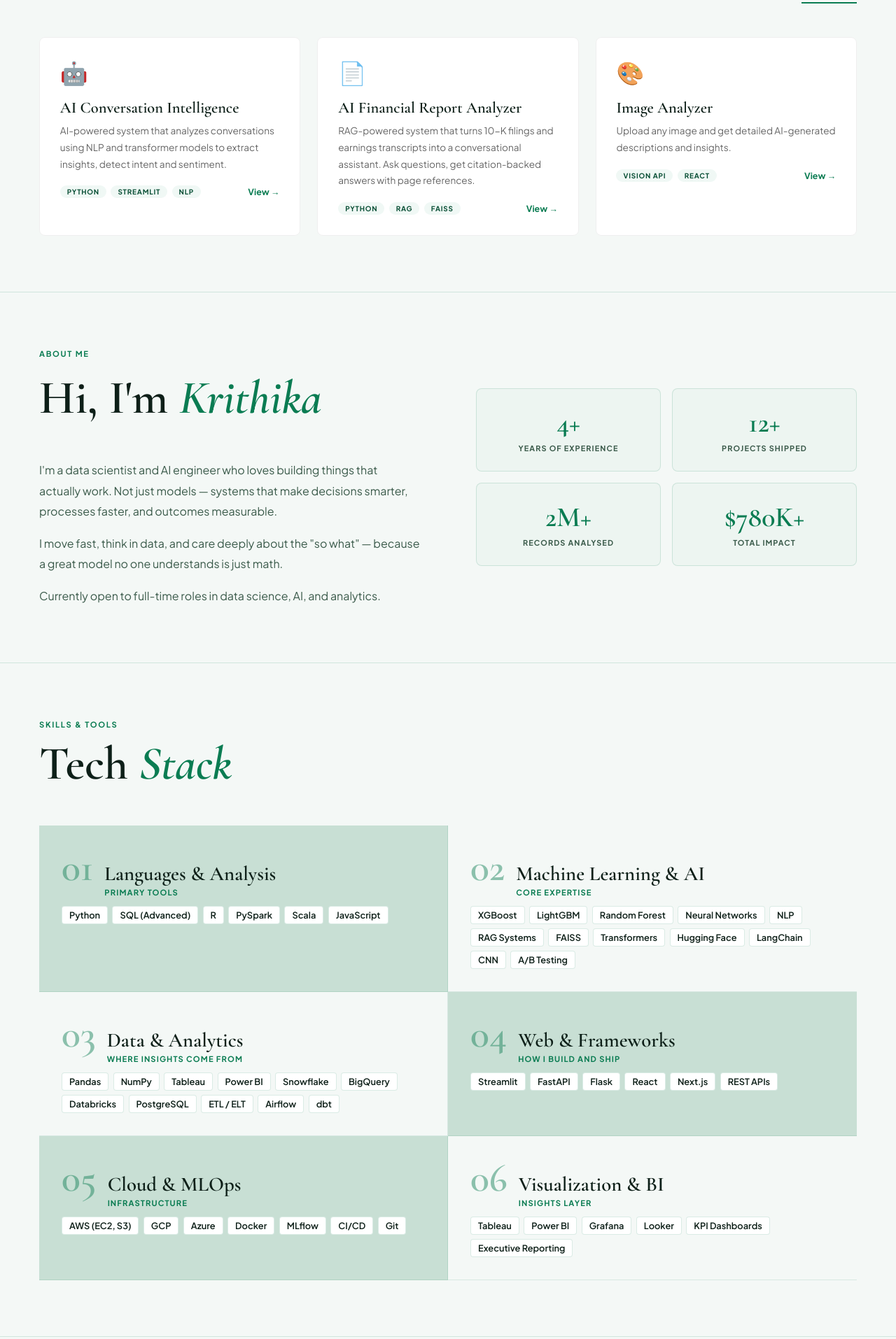
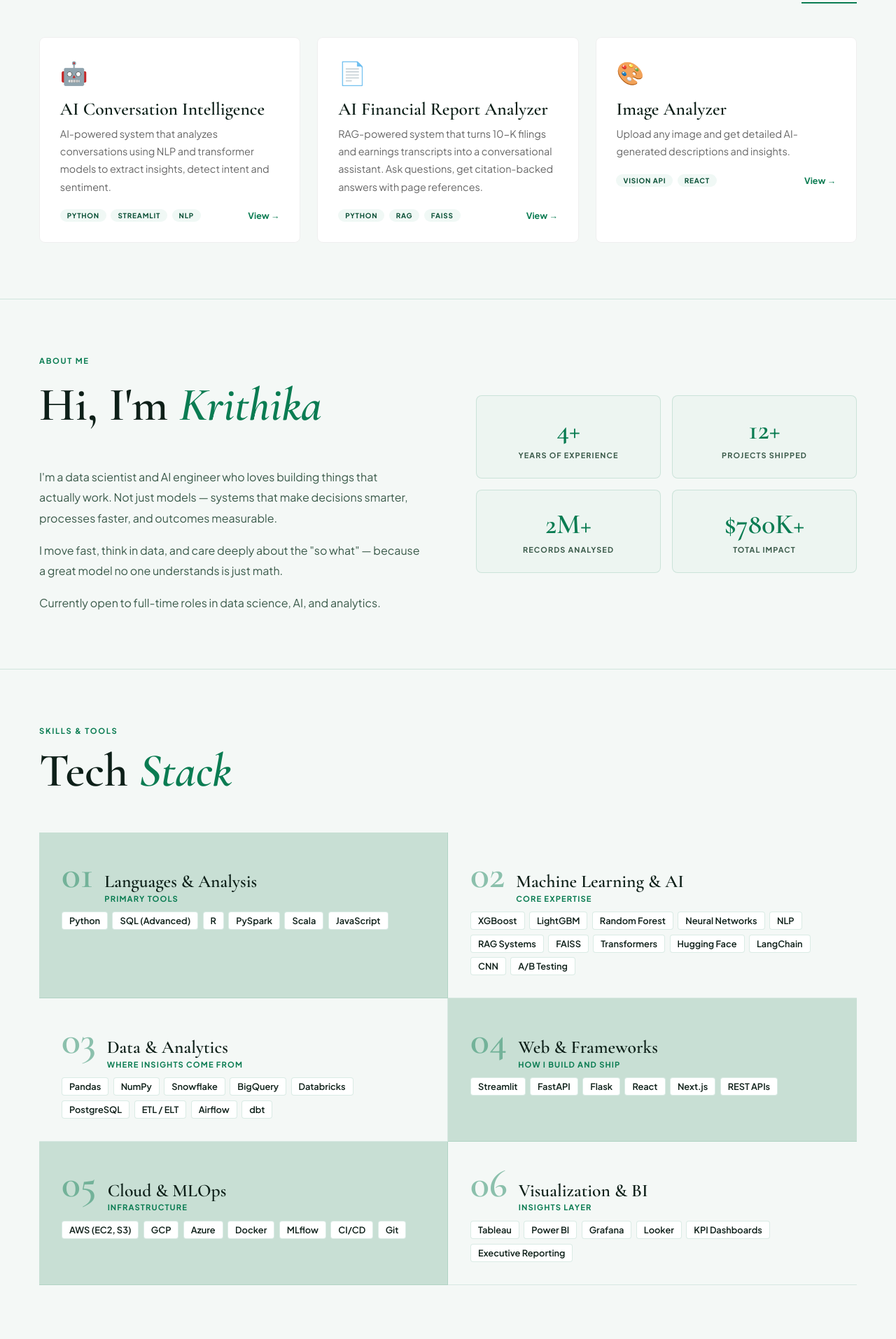
Before and after one commit to Krithikap019/ai-portfolio, a Next.js app: page / in a window 1280 px wide. Shown: the part 990-2904 px from the top of the page at 70% size. Built offline with nearby package versions, Linux system fonts and the light colour scheme.

Commit message:
Tech Stack 2

```diff
--- a/app/page.jsx
+++ b/app/page.jsx
@@ -173,8 +173,8 @@ function ProjectCard({ icon, title, description, tags, color, href }) {
         onMouseLeave={(e) => { e.currentTarget.style.borderColor = "#efefef"; e.currentTarget.style.transform = "translateY(0)"; }}
       >
         <div style={{ fontSize: "2rem", marginBottom: "1rem" }}>{icon}</div>
-        <h3 style={{ fontFamily: "'Cormorant Garamond', serif", fontSize: "1.4rem", fontWeight: 600, color: "#0d1f18", marginBottom: "0.5rem" }}>{title}</h3>
-        <p style={{ fontSize: "0.85rem", color: "#666", lineHeight: "1.75", marginBottom: "1.2rem" }}>{description}</p>
+        <h3 style={{ fontFamily: "'Cormorant Garamond', serif", fontSize: "1.6rem", fontWeight: 600, color: "#0d1f18", marginBottom: "0.5rem" }}>{title}</h3>
+        <p style={{ fontSize: "0.9rem", color: "#666", lineHeight: "1.75", marginBottom: "1.2rem" }}>{description}</p>
         <div style={{ display: "flex", justifyContent: "space-between", alignItems: "center" }}>
           <div style={{ display: "flex", gap: "0.4rem", flexWrap: "wrap" }}>
             {tags.map((tag) => (
@@ -322,7 +322,7 @@ export default function Home() {
           {[
             { num: "01", title: "Languages & Analysis", sub: "Primary tools", skills: ["Python", "SQL (Advanced)", "R", "PySpark", "Scala", "JavaScript"] },
             { num: "02", title: "Machine Learning & AI", sub: "Core expertise", skills: ["XGBoost", "LightGBM", "Random Forest", "Neural Networks", "NLP", "RAG Systems", "FAISS", "Transformers", "Hugging Face", "LangChain", "CNN", "A/B Testing"]  },
-            { num: "03", title: "Data & Analytics", sub: "Where insights come from", skills: ["Pandas", "NumPy", "Tableau", "Power BI", "Snowflake", "BigQuery", "Databricks", "PostgreSQL", "ETL / ELT", "Airflow", "dbt"] },
+            { num: "03", title: "Data & Analytics", sub: "Where insights come from", skills: ["Pandas", "NumPy", "Snowflake", "BigQuery", "Databricks", "PostgreSQL", "ETL / ELT", "Airflow", "dbt"] },
             { num: "04", title: "Web & Frameworks", sub: "How I build and ship", skills: ["Streamlit", "FastAPI", "Flask", "React", "Next.js", "REST APIs"] },
             { num: "05", title: "Cloud & MLOps", sub: "Infrastructure", skills: ["AWS (EC2, S3)", "GCP", "Azure", "Docker", "MLflow", "CI/CD", "Git"] },
             { num: "06", title: "Visualization & BI", sub: "Insights layer", skills: ["Tableau", "Power BI", "Grafana", "Looker", "KPI Dashboards", "Executive Reporting"] },
@@ -331,7 +331,7 @@ export default function Home() {
               <div style={{ display: "flex", alignItems: "baseline", gap: "1rem", marginBottom: "0.8rem" }}>
                 <span style={{ fontFamily: "'Cormorant Garamond', serif", fontSize: "3.5rem", fontWeight: 600, color: "rgba(10,124,82,0.45)", lineHeight: 1 }}>{cat.num}</span>
                 <div>
-                  <h3 style={{ fontFamily: "'Cormorant Garamond', serif", fontSize: "1.8rem", fontWeight: 600, color: "#0d1f18", marginBottom: "0.1rem" }}>{cat.title}</h3>
+                  <h3 style={{ fontFamily: "'Cormorant Garamond', serif", fontSize: "1.6rem", fontWeight: 600, color: "#0d1f18", marginBottom: "0.1rem" }}>{cat.title}</h3>
                   <p style={{ fontSize: "0.7rem", fontWeight: 700, letterSpacing: "0.1em", textTransform: "uppercase", color: "#0a7c52" }}>{cat.sub}</p>
                 </div>
               </div>
```
